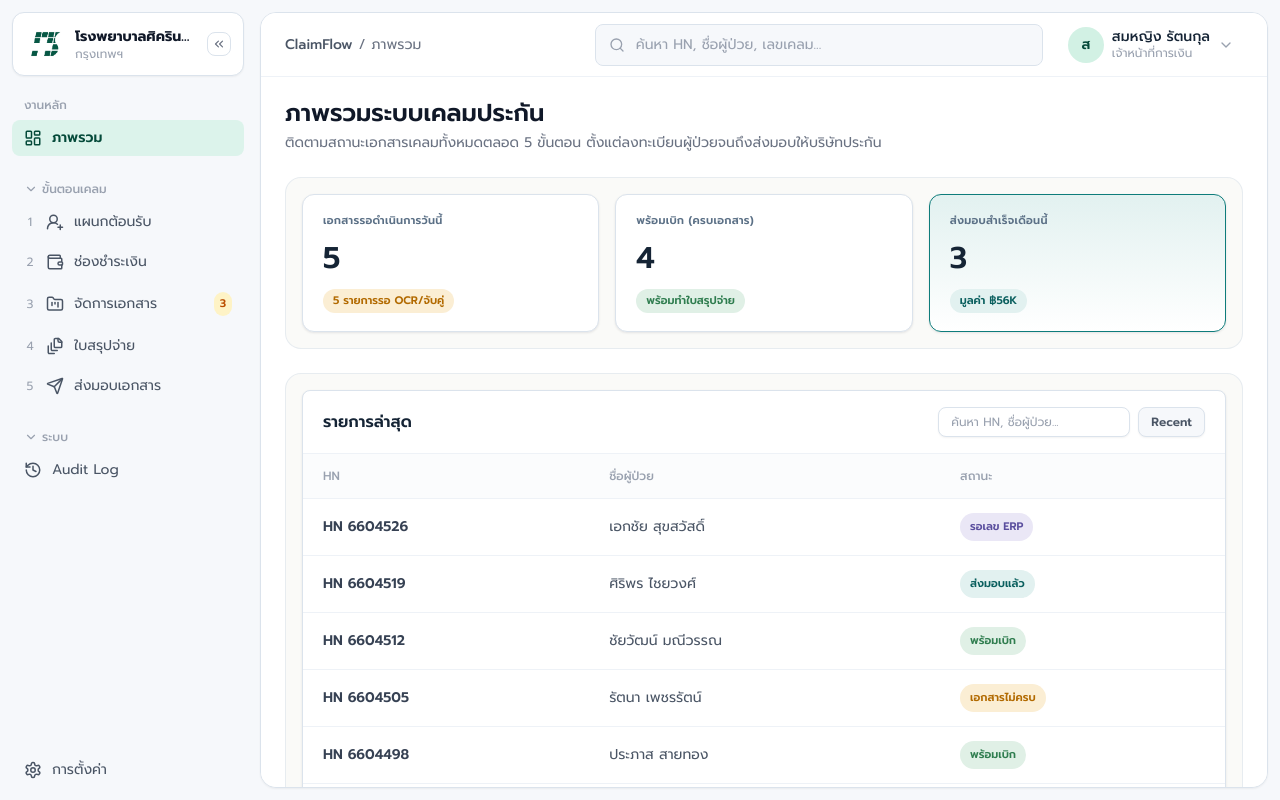
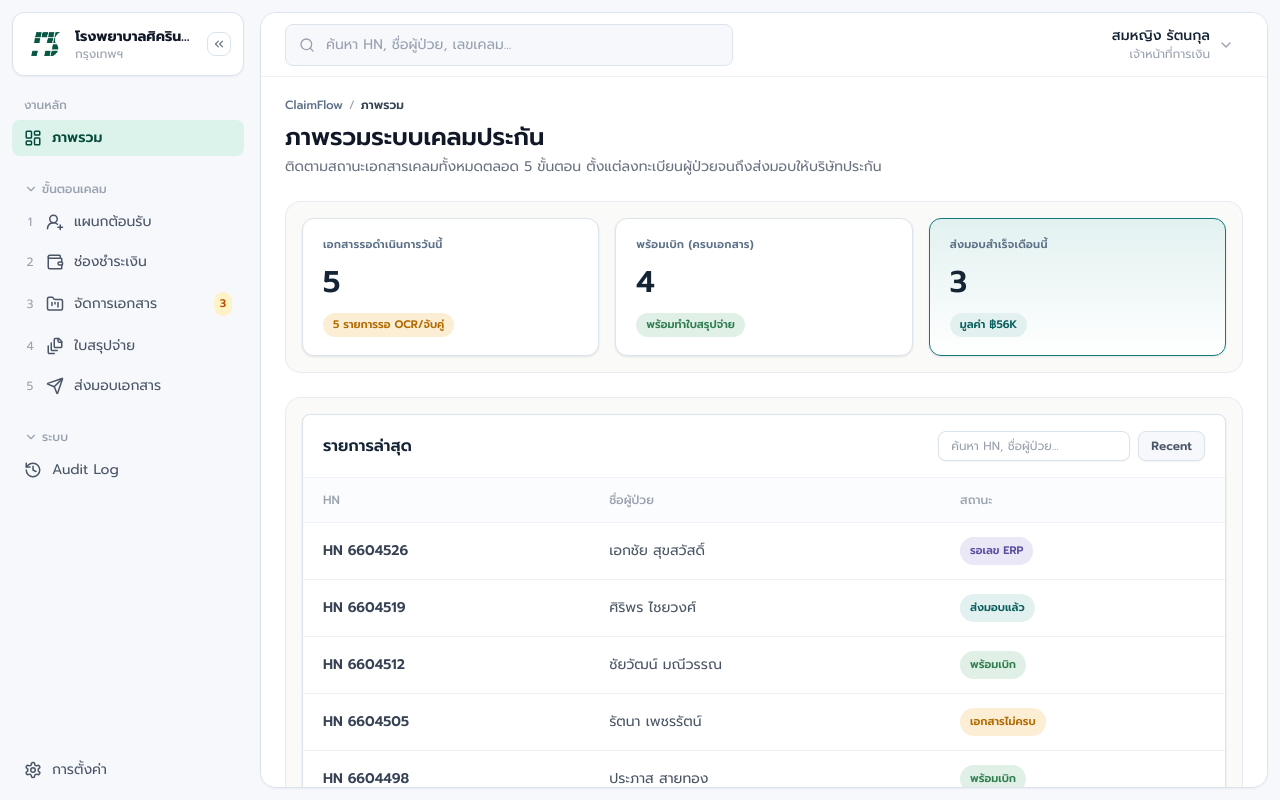
Before and after one commit to nidss/HCFI, a React (Vite) app: page /#/ in a window 1280 px wide. Built offline with nearby package versions, Linux system fonts and the light colour scheme.

Commit message:
Move breadcrumb to PageHeader content area, position search input to the left, and remove profile avatar icon to match Figma layout

```diff
--- a/src/components/PageHeader.tsx
+++ b/src/components/PageHeader.tsx
@@ -1,4 +1,16 @@
 import type { ReactNode } from "react";
+import { useLocation } from "react-router-dom";
+
+const crumbs: Record<string, string> = {
+  "/": "ภาพรวม",
+  "/reception": "แผนกต้อนรับ",
+  "/cashier": "ช่องชำระเงิน",
+  "/documents": "จัดการเอกสาร",
+  "/accounting": "ใบสรุปจ่าย",
+  "/delivery": "ส่งมอบเอกสาร",
+  "/audit-log": "Audit Log",
+  "/settings": "การตั้งค่า",
+};
 
 export function PageHeader({
   title,
@@ -9,9 +21,19 @@ export function PageHeader({
   subtitle?: string;
   action?: ReactNode;
 }) {
+  const location = useLocation();
+  const crumb = crumbs[location.pathname] ?? "";
+
   return (
     <div className="mb-6 flex flex-wrap items-start justify-between gap-4">
       <div>
+        {crumb && (
+          <nav className="mb-2 flex items-center gap-1.5 text-xs text-[#99a1af]">
+            <span className="font-medium text-ink-500">ClaimFlow</span>
+            <span>/</span>
+            <span className="font-semibold text-[#364153]">{crumb}</span>
+          </nav>
+        )}
         <h1 className="text-2xl font-semibold text-ink-900">{title}</h1>
         {subtitle && <p className="mt-1 text-sm text-ink-400">{subtitle}</p>}
       </div>
--- a/src/components/Topbar.tsx
+++ b/src/components/Topbar.tsx
@@ -1,32 +1,13 @@
 import { useState } from "react";
-import { useLocation } from "react-router-dom";
 import { ChevronDown, Search } from "lucide-react";
 import { currentStaff } from "../lib/mockData";
 
-const crumbs: Record<string, string> = {
-  "/": "ภาพรวม",
-  "/reception": "แผนกต้อนรับ",
-  "/cashier": "ช่องชำระเงิน",
-  "/documents": "จัดการเอกสาร",
-  "/accounting": "ใบสรุปจ่าย",
-  "/delivery": "ส่งมอบเอกสาร",
-  "/audit-log": "Audit Log",
-  "/settings": "การตั้งค่า",
-};
-
 export function Topbar() {
   const [query, setQuery] = useState("");
-  const location = useLocation();
-  const crumb = crumbs[location.pathname] ?? "";
 
   return (
-    <header className="flex h-16 shrink-0 items-center gap-4 border-b border-line-soft bg-white px-6">
-      <nav className="hidden shrink-0 items-center gap-1.5 text-sm text-ink-400 sm:flex">
-        <span className="font-medium text-ink-600">ClaimFlow</span>
-        <span>/</span>
-        <span>{crumb}</span>
-      </nav>
-      <div className="relative ml-auto max-w-md flex-1">
+    <header className="flex h-16 shrink-0 items-center justify-between gap-4 border-b border-line-soft bg-white px-6">
+      <div className="relative max-w-md flex-1">
         <Search size={16} className="pointer-events-none absolute left-3.5 top-1/2 -translate-y-1/2 text-ink-300" />
         <input
           value={query}
@@ -36,12 +17,9 @@ export function Topbar() {
         />
       </div>
       <button className="flex shrink-0 items-center gap-2 rounded-lg border border-transparent px-2 py-1.5 hover:bg-line-soft">
-        <div className="flex size-9 items-center justify-center rounded-full bg-brand-100 text-sm font-semibold text-brand-700">
-          {currentStaff.name.charAt(0)}
-        </div>
-        <div className="hidden text-left sm:block">
+        <div className="hidden text-right sm:block">
           <p className="text-sm font-medium leading-tight text-ink-800">{currentStaff.name}</p>
-          <p className="text-xs leading-tight text-ink-300">{currentStaff.role}</p>
+          <p className="text-xs leading-tight text-[#99a1af] mt-0.5">{currentStaff.role}</p>
         </div>
         <ChevronDown size={16} className="text-ink-300" />
       </button>
```
